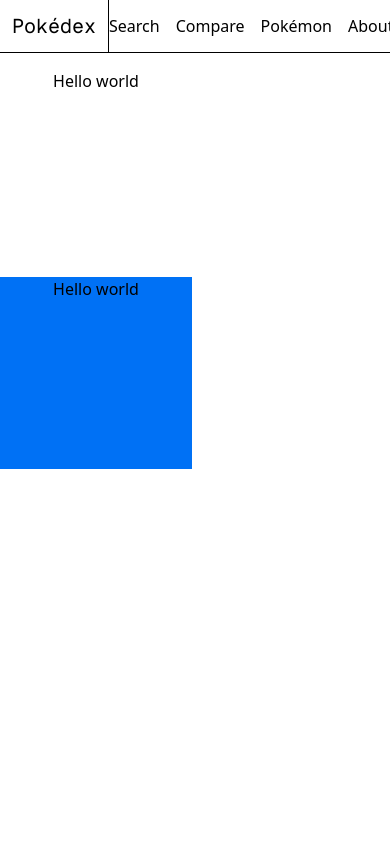
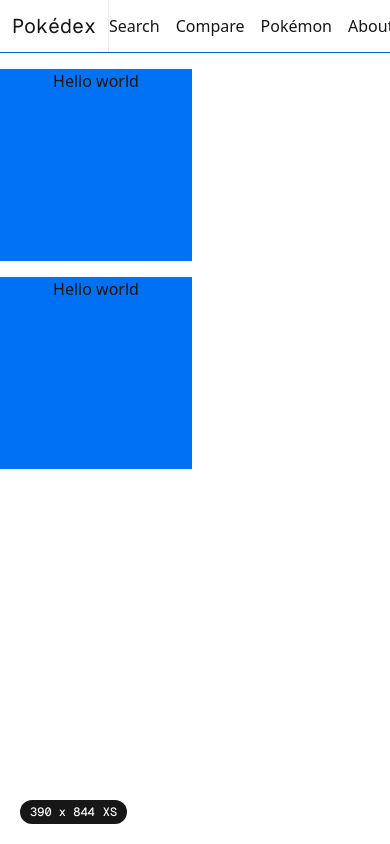
Before and after one commit to ldavidson8/pokemon-dex, a SvelteKit app: page / in a window 390 px wide. Shown: the top 844 px of the page. Built offline with nearby package versions, Linux system fonts and the light colour scheme.

Commit message:
Fixing colour syntax to be space separated.
Fixed tw config to use hsl + alpha value.
Added screen component on dev mode to show current window size + breakpoint

```diff
--- a/package.json
+++ b/package.json
@@ -16,7 +16,6 @@
 		"test:unit": "vitest"
 	},
 	"devDependencies": {
-		"@csstools/postcss-oklab-function": "^3.0.13",
 		"@playwright/test": "^1.42.1",
 		"@sveltejs/adapter-auto": "^3.2.0",
 		"@sveltejs/kit": "^2.5.5",
--- a/src/app.css
+++ b/src/app.css
@@ -12,86 +12,88 @@
 	:root,
 	.light,
 	[data-theme='light'] {
-		--gray-100-value: 0, 0%, 95%;
-		--gray-200-value: 0, 0%, 92%;
-		--gray-300-value: 0, 0%, 90%;
-		--gray-400-value: 0, 0%, 92%;
-		--gray-500-value: 0, 0%, 79%;
-		--gray-600-value: 0, 0%, 66%;
-		--gray-700-value: 0, 0%, 56%;
-		--gray-800-value: 0, 0%, 49%;
-		--gray-900-value: 0, 0%, 40%;
-		--gray-1000-value: 0, 0%, 9%;
-		--blue-100-value: 212, 100%, 97%;
-		--blue-200-value: 210, 100%, 96%;
-		--blue-300-value: 210, 100%, 94%;
-		--blue-400-value: 209, 100%, 90%;
-		--blue-500-value: 209, 100%, 80%;
-		--blue-600-value: 208, 100%, 66%;
-		--blue-700-value: 212, 100%, 48%;
-		--blue-800-value: 212, 100%, 41%;
-		--blue-900-value: 211, 100%, 42%;
-		--blue-1000-value: 211, 100%, 15%;
-		--red-100-value: 0, 100%, 97%;
-		--red-200-value: 0, 100%, 96%;
-		--red-300-value: 0, 100%, 95%;
-		--red-400-value: 0, 90%, 92%;
-		--red-500-value: 0, 82%, 85%;
-		--red-600-value: 359, 90%, 71%;
-		--red-700-value: 358, 75%, 59%;
-		--red-800-value: 358, 70%, 52%;
-		--red-900-value: 358, 66%, 48%;
-		--red-1000-value: 355, 49%, 15%;
-		--amber-100-value: 39, 100%, 95%;
-		--amber-200-value: 44, 100%, 92%;
-		--amber-300-value: 43, 96%, 90%;
-		--amber-400-value: 42, 100%, 78%;
-		--amber-500-value: 38, 100%, 71%;
-		--amber-600-value: 36, 90%, 62%;
-		--amber-700-value: 39, 100%, 57%;
-		--amber-800-value: 35, 100%, 52%;
-		--amber-900-value: 30, 100%, 32%;
-		--amber-1000-value: 20, 79%, 17%;
-		--green-100-value: 120, 60%, 96%;
-		--green-200-value: 120, 60%, 95%;
-		--green-300-value: 120, 60%, 91%;
-		--green-400-value: 122, 60%, 86%;
-		--green-500-value: 124, 60%, 75%;
-		--green-600-value: 125, 60%, 64%;
-		--green-700-value: 131, 41%, 46%;
-		--green-800-value: 132, 43%, 39%;
-		--green-900-value: 133, 50%, 32%;
-		--green-1000-value: 128, 29%, 15%;
-		--teal-100-value: 169, 70%, 96%;
-		--teal-200-value: 167, 70%, 94%;
-		--teal-300-value: 168, 70%, 90%;
-		--teal-400-value: 170, 70%, 85%;
-		--teal-500-value: 170, 70%, 72%;
-		--teal-600-value: 170, 70%, 57%;
-		--teal-700-value: 173, 80%, 36%;
-		--teal-800-value: 173, 83%, 30%;
-		--teal-900-value: 174, 91%, 25%;
-		--teal-1000-value: 171, 80%, 13%;
-		--purple-100-value: 276, 100%, 97%;
-		--purple-200-value: 277, 87%, 97%;
-		--purple-300-value: 274, 78%, 95%;
-		--purple-400-value: 276, 71%, 92%;
-		--purple-500-value: 274, 70%, 82%;
-		--purple-600-value: 273, 72%, 73%;
-		--purple-700-value: 272, 51%, 54%;
-		--purple-800-value: 272, 47%, 45%;
-		--purple-900-value: 274, 71%, 43%;
-		--purple-1000-value: 276, 100%, 15%;
-		--pink-100-value: 330, 100%, 96%;
-		--pink-200-value: 340, 90%, 96%;
-		--pink-300-value: 340, 82%, 94%;
-		--pink-400-value: 341, 76%, 91%;
-		--pink-500-value: 340, 75%, 84%;
-		--pink-600-value: 341, 75%, 73%;
-		--pink-700-value: 336, 80%, 58%;
-		--pink-800-value: 336, 74%, 51%;
-		--pink-900-value: 336, 65%, 45%;
-		--pink-1000-value: 333, 74%, 15%;
+		color-scheme: light;
+
+		--gray-100-value: 0 0% 95%;
+		--gray-200-value: 0 0% 92%;
+		--gray-300-value: 0 0% 90%;
+		--gray-400-value: 0 0% 92%;
+		--gray-500-value: 0 0% 79%;
+		--gray-600-value: 0 0% 66%;
+		--gray-700-value: 0 0% 56%;
+		--gray-800-value: 0 0% 49%;
+		--gray-900-value: 0 0% 40%;
+		--gray-1000-value: 0 0% 9%;
+		--blue-100-value: 212 100% 97%;
+		--blue-200-value: 210 100% 96%;
+		--blue-300-value: 210 100% 94%;
+		--blue-400-value: 209 100% 90%;
+		--blue-500-value: 209 100% 80%;
+		--blue-600-value: 208 100% 66%;
+		--blue-700-value: 212 100% 48%;
+		--blue-800-value: 212 100% 41%;
+		--blue-900-value: 211 100% 42%;
+		--blue-1000-value: 211 100% 15%;
+		--red-100-value: 0 100% 97%;
+		--red-200-value: 0 100% 96%;
+		--red-300-value: 0 100% 95%;
+		--red-400-value: 0 90% 92%;
+		--red-500-value: 0 82% 85%;
+		--red-600-value: 359 90% 71%;
+		--red-700-value: 358 75% 59%;
+		--red-800-value: 358 70% 52%;
+		--red-900-value: 358 66% 48%;
+		--red-1000-value: 355 49% 15%;
+		--amber-100-value: 39 100% 95%;
+		--amber-200-value: 44 100% 92%;
+		--amber-300-value: 43 96% 90%;
+		--amber-400-value: 42 100% 78%;
+		--amber-500-value: 38 100% 71%;
+		--amber-600-value: 36 90% 62%;
+		--amber-700-value: 39 100% 57%;
+		--amber-800-value: 35 100% 52%;
+		--amber-900-value: 30 100% 32%;
+		--amber-1000-value: 20 79% 17%;
+		--green-100-value: 120 60% 96%;
+		--green-200-value: 120 60% 95%;
+		--green-300-value: 120 60% 91%;
+		--green-400-value: 122 60% 86%;
+		--green-500-value: 124 60% 75%;
+		--green-600-value: 125 60% 64%;
+		--green-700-value: 131 41% 46%;
+		--green-800-value: 132 43% 39%;
+		--green-900-value: 133 50% 32%;
+		--green-1000-value: 128 29% 15%;
+		--teal-100-value: 169 70% 96%;
+		--teal-200-value: 167 70% 94%;
+		--teal-300-value: 168 70% 90%;
+		--teal-400-value: 170 70% 85%;
+		--teal-500-value: 170 70% 72%;
+		--teal-600-value: 170 70% 57%;
+		--teal-700-value: 173 80% 36%;
+		--teal-800-value: 173 83% 30%;
+		--teal-900-value: 174 91% 25%;
+		--teal-1000-value: 171 80% 13%;
+		--purple-100-value: 276 100% 97%;
+		--purple-200-value: 277 87% 97%;
+		--purple-300-value: 274 78% 95%;
+		--purple-400-value: 276 71% 92%;
+		--purple-500-value: 274 70% 82%;
+		--purple-600-value: 273 72% 73%;
+		--purple-700-value: 272 51% 54%;
+		--purple-800-value: 272 47% 45%;
+		--purple-900-value: 274 71% 43%;
+		--purple-1000-value: 276 100% 15%;
+		--pink-100-value: 330 100% 96%;
+		--pink-200-value: 340 90% 96%;
+		--pink-300-value: 340 82% 94%;
+		--pink-400-value: 341 76% 91%;
+		--pink-500-value: 340 75% 84%;
+		--pink-600-value: 341 75% 73%;
+		--pink-700-value: 336 80% 58%;
+		--pink-800-value: 336 74% 51%;
+		--pink-900-value: 336 65% 45%;
+		--pink-1000-value: 333 74% 15%;
 		--gray-alpha-100: rgba(0 0 0 / 5%);
 		--gray-alpha-200: rgba(0 0 0 / 8%);
 		--gray-alpha-300: rgba(0 0 0 / 10%);
@@ -108,86 +110,88 @@
 
 	.dark,
 	[data-theme='dark'] {
-		--gray-100-value: 0, 0%, 10%;
-		--gray-200-value: 0, 0%, 12%;
-		--gray-300-value: 0, 0%, 16%;
-		--gray-400-value: 0, 0%, 18%;
-		--gray-500-value: 0, 0%, 27%;
-		--gray-600-value: 0, 0%, 53%;
-		--gray-700-value: 0, 0%, 56%;
-		--gray-800-value: 0, 0%, 49%;
-		--gray-900-value: 0, 0%, 63%;
-		--gray-1000-value: 0, 0%, 93%;
-		--blue-100-value: 216, 50%, 12%;
-		--blue-200-value: 214, 59%, 15%;
-		--blue-300-value: 213, 71%, 20%;
-		--blue-400-value: 212, 78%, 23%;
-		--blue-500-value: 211, 86%, 27%;
-		--blue-600-value: 206, 100%, 50%;
-		--blue-700-value: 212, 100%, 48%;
-		--blue-800-value: 212, 100%, 41%;
-		--blue-900-value: 210, 100%, 66%;
-		--blue-1000-value: 206, 100%, 96%;
-		--red-100-value: 357, 37%, 12%;
-		--red-200-value: 357, 46%, 16%;
-		--red-300-value: 356, 54%, 22%;
-		--red-400-value: 357, 55%, 26%;
-		--red-500-value: 357, 60%, 32%;
-		--red-600-value: 358, 75%, 59%;
-		--red-700-value: 358, 75%, 59%;
-		--red-800-value: 358, 69%, 52%;
-		--red-900-value: 358, 100%, 69%;
-		--red-1000-value: 353, 90%, 96%;
-		--amber-100-value: 35, 100%, 8%;
-		--amber-200-value: 32, 100%, 10%;
-		--amber-300-value: 33, 100%, 15%;
-		--amber-400-value: 35, 100%, 17%;
-		--amber-500-value: 35, 91%, 22%;
-		--amber-600-value: 39, 85%, 49%;
-		--amber-700-value: 39, 100%, 57%;
-		--amber-800-value: 35, 100%, 52%;
-		--amber-900-value: 35, 100%, 52%;
-		--amber-1000-value: 40, 94%, 93%;
-		--green-100-value: 136, 50%, 9%;
-		--green-200-value: 137, 50%, 12%;
-		--green-300-value: 136, 50%, 14%;
-		--green-400-value: 135, 70%, 16%;
-		--green-500-value: 135, 70%, 23%;
-		--green-600-value: 135, 70%, 34%;
-		--green-700-value: 131, 41%, 46%;
-		--green-800-value: 132, 43%, 39%;
-		--green-900-value: 131, 43%, 57%;
-		--green-1000-value: 136, 73%, 94%;
-		--teal-100-value: 169, 78%, 7%;
-		--teal-200-value: 170, 74%, 9%;
-		--teal-300-value: 171, 75%, 13%;
-		--teal-400-value: 171, 85%, 13%;
-		--teal-500-value: 172, 85%, 20%;
-		--teal-600-value: 172, 85%, 32%;
-		--teal-700-value: 173, 80%, 36%;
-		--teal-800-value: 173, 83%, 30%;
-		--teal-900-value: 174, 90%, 41%;
-		--teal-1000-value: 166, 71%, 93%;
-		--purple-100-value: 283, 30%, 12%;
-		--purple-200-value: 281, 38%, 16%;
-		--purple-300-value: 279, 44%, 23%;
-		--purple-400-value: 277, 46%, 28%;
-		--purple-500-value: 274, 49%, 35%;
-		--purple-600-value: 272, 51%, 54%;
-		--purple-700-value: 272, 51%, 54%;
-		--purple-800-value: 272, 47%, 45%;
-		--purple-900-value: 275, 80%, 71%;
-		--purple-1000-value: 281, 73%, 96%;
-		--pink-100-value: 335, 32%, 12%;
-		--pink-200-value: 335, 43%, 16%;
-		--pink-300-value: 335, 47%, 21%;
-		--pink-400-value: 335, 51%, 22%;
-		--pink-500-value: 335, 57%, 27%;
-		--pink-600-value: 336, 75%, 40%;
-		--pink-700-value: 336, 80%, 58%;
-		--pink-800-value: 336, 74%, 51%;
-		--pink-900-value: 341, 90%, 67%;
-		--pink-1000-value: 333, 90%, 96%;
+		color-scheme: dark;
+
+		--gray-100-value: 0 0% 10%;
+		--gray-200-value: 0 0% 12%;
+		--gray-300-value: 0 0% 16%;
+		--gray-400-value: 0 0% 18%;
+		--gray-500-value: 0 0% 27%;
+		--gray-600-value: 0 0% 53%;
+		--gray-700-value: 0 0% 56%;
+		--gray-800-value: 0 0% 49%;
+		--gray-900-value: 0 0% 63%;
+		--gray-1000-value: 0 0% 93%;
+		--blue-100-value: 216 50% 12%;
+		--blue-200-value: 214 59% 15%;
+		--blue-300-value: 213 71% 20%;
+		--blue-400-value: 212 78% 23%;
+		--blue-500-value: 211 86% 27%;
+		--blue-600-value: 206 100% 50%;
+		--blue-700-value: 212 100% 48%;
+		--blue-800-value: 212 100% 41%;
+		--blue-900-value: 210 100% 66%;
+		--blue-1000-value: 206 100% 96%;
+		--red-100-value: 357 37% 12%;
+		--red-200-value: 357 46% 16%;
+		--red-300-value: 356 54% 22%;
+		--red-400-value: 357 55% 26%;
+		--red-500-value: 357 60% 32%;
+		--red-600-value: 358 75% 59%;
+		--red-700-value: 358 75% 59%;
+		--red-800-value: 358 69% 52%;
+		--red-900-value: 358 100% 69%;
+		--red-1000-value: 353 90% 96%;
+		--amber-100-value: 35 100% 8%;
+		--amber-200-value: 32 100% 10%;
+		--amber-300-value: 33 100% 15%;
+		--amber-400-value: 35 100% 17%;
+		--amber-500-value: 35 91% 22%;
+		--amber-600-value: 39 85% 49%;
+		--amber-700-value: 39 100% 57%;
+		--amber-800-value: 35 100% 52%;
+		--amber-900-value: 35 100% 52%;
+		--amber-1000-value: 40 94% 93%;
+		--green-100-value: 136 50% 9%;
+		--green-200-value: 137 50% 12%;
+		--green-300-value: 136 50% 14%;
+		--green-400-value: 135 70% 16%;
+		--green-500-value: 135 70% 23%;
+		--green-600-value: 135 70% 34%;
+		--green-700-value: 131 41% 46%;
+		--green-800-value: 132 43% 39%;
+		--green-900-value: 131 43% 57%;
+		--green-1000-value: 136 73% 94%;
+		--teal-100-value: 169 78% 7%;
+		--teal-200-value: 170 74% 9%;
+		--teal-300-value: 171 75% 13%;
+		--teal-400-value: 171 85% 13%;
+		--teal-500-value: 172 85% 20%;
+		--teal-600-value: 172 85% 32%;
+		--teal-700-value: 173 80% 36%;
+		--teal-800-value: 173 83% 30%;
+		--teal-900-value: 174 90% 41%;
+		--teal-1000-value: 166 71% 93%;
+		--purple-100-value: 283 30% 12%;
+		--purple-200-value: 281 38% 16%;
+		--purple-300-value: 279 44% 23%;
+		--purple-400-value: 277 46% 28%;
+		--purple-500-value: 274 49% 35%;
+		--purple-600-value: 272 51% 54%;
+		--purple-700-value: 272 51% 54%;
+		--purple-800-value: 272 47% 45%;
+		--purple-900-value: 275 80% 71%;
+		--purple-1000-value: 281 73% 96%;
+		--pink-100-value: 335 32% 12%;
+		--pink-200-value: 335 43% 16%;
+		--pink-300-value: 335 47% 21%;
+		--pink-400-value: 335 51% 22%;
+		--pink-500-value: 335 57% 27%;
+		--pink-600-value: 336 75% 40%;
+		--pink-700-value: 336 80% 58%;
+		--pink-800-value: 336 74% 51%;
+		--pink-900-value: 341 90% 67%;
+		--pink-1000-value: 333 90% 96%;
 		--gray-alpha-100: hsla(0 0% 100% / 6%);
 		--gray-alpha-200: hsla(0 0% 100% / 9%);
 		--gray-alpha-300: hsla(0 0% 100% / 13%);
@@ -200,7 +204,6 @@
 		--gray-alpha-1000: hsla(0 0% 100% / 92%);
 		--background-100: #0a0a0a;
 		--background-200: #000;
-	}
 	}
 
 	@media (color-gamut: p3) {
@@ -277,5 +280,84 @@
 				--pink-900-value: oklch(53.5% 0.2058 2.84);
 				--pink-1000-value: oklch(26% 0.0977 359);
 			}
+
+			.dark,
+			[data-theme='dark'] {
+				--blue-100-value: oklch(22.17% 0.069 259.89);
+				--blue-200-value: oklch(25.45% 0.0811 255.8);
+				--blue-300-value: oklch(30.86% 0.1022 255.21);
+				--blue-400-value: oklch(34.1% 0.121 254.74);
+				--blue-500-value: oklch(38.5% 0.1403 254.4);
+				--blue-600-value: oklch(64.94% 0.1982 251.8132);
+				--blue-700-value: oklch(57.61% 0.2321 258.23);
+				--blue-800-value: oklch(51.51% 0.2307 257.85);
+				--blue-900-value: oklch(71.7% 0.1648 250.7936);
+				--blue-1000-value: oklch(96.75% 0.0179 242.4234);
+				--red-100-value: oklch(22.1% 0.0657 15.11);
+				--red-200-value: oklch(25.93% 0.0834 19.02);
+				--red-300-value: oklch(31.47% 0.1105 20.96);
+				--red-400-value: oklch(35.27% 0.1273 21.23);
+				--red-500-value: oklch(40.68% 0.1479 23.16);
+				--red-600-value: oklch(62.56% 0.2277 23.03);
+				--red-700-value: oklch(62.56% 0.2234 23.03);
+				--red-800-value: oklch(58.01% 0.227 25.12);
+				--red-900-value: oklch(69.96% 0.2136 22.03);
+				--red-1000-value: oklch(95.6% 0.0293 6.61);
+				--amber-100-value: oklch(22.46% 0.0538 76.04);
+				--amber-200-value: oklch(24.95% 0.0642 64.78);
+				--amber-300-value: oklch(32.34% 0.0837 63.83);
+				--amber-400-value: oklch(35.53% 0.0903 66.2971);
+				--amber-500-value: oklch(41.55% 0.1044 67.98);
+				--amber-600-value: oklch(75.04% 0.1737 74.49);
+				--amber-700-value: oklch(81.87% 0.1969 76.46);
+				--amber-800-value: oklch(77.21% 0.1991 64.28);
+				--amber-900-value: oklch(77.21% 0.1991 64.28);
+				--amber-1000-value: oklch(96.7% 0.0418 84.59);
+				--green-100-value: oklch(23.09% 0.0716 149.68);
+				--green-200-value: oklch(27.12% 0.0895 150.09);
+				--green-300-value: oklch(29.84% 0.096 149.25);
+				--green-400-value: oklch(34.39% 0.1039 147.78);
+				--green-500-value: oklch(44.19% 0.1484 147.2);
+				--green-600-value: oklch(58.11% 0.1815 146.55);
+				--green-700-value: oklch(64.58% 0.199 147.27);
+				--green-800-value: oklch(57.81% 0.1776 147.5);
+				--green-900-value: oklch(73.1% 0.2158 148.29);
+				--green-1000-value: oklch(96.76% 0.056 154.18);
+				--teal-100-value: oklch(22.1% 0.0544 178.74);
+				--teal-200-value: oklch(25.06% 0.062 178.76);
+				--teal-300-value: oklch(31.5% 0.0767 180.99);
+				--teal-400-value: oklch(32.43% 0.0763 180.13);
+				--teal-500-value: oklch(43.35% 0.1055 180.97);
+				--teal-600-value: oklch(60.71% 0.1485 180.24);
+				--teal-700-value: oklch(64.92% 0.1403 181.95);
+				--teal-800-value: oklch(57.53% 0.1392 181.66);
+				--teal-900-value: oklch(74.56% 0.1765 182.8);
+				--teal-1000-value: oklch(96.46% 0.056 180.29);
+				--purple-100-value: oklch(22.34% 0.0779 316.87);
+				--purple-200-value: oklch(25.91% 0.0921 314.41);
+				--purple-300-value: oklch(31.98% 0.1219 312.41);
+				--purple-400-value: oklch(35.93% 0.1504 309.78);
+				--purple-500-value: oklch(40.99% 0.1721 307.92);
+				--purple-600-value: oklch(55.5% 0.2191 306.12);
+				--purple-700-value: oklch(55.5% 0.2186 306.12);
+				--purple-800-value: oklch(48.58% 0.2102 305.73);
+				--purple-900-value: oklch(69.87% 0.2037 309.51);
+				--purple-1000-value: oklch(96.1% 0.0304 316.46);
+				--pink-100-value: oklch(22.67% 0.0628 354.73);
+				--pink-200-value: oklch(26.2% 0.0859 356.68);
+				--pink-300-value: oklch(31.15% 0.1067 355.93);
+				--pink-400-value: oklch(32.13% 0.1174 356.71);
+				--pink-500-value: oklch(37.01% 0.1453 358.39);
+				--pink-600-value: oklch(50.33% 0.2089 4.33);
+				--pink-700-value: oklch(63.52% 0.2346 1.01);
+				--pink-800-value: oklch(59.51% 0.2429 4.21);
+				--pink-900-value: oklch(69.36% 0.2223 3.91);
+				--pink-1000-value: oklch(95.74% 0.0326 350.08);
 			}
 		}
+	}
+
+	body {
+		@apply bg-background-100 text-gray-1000 transition-colors duration-200;
+	}
+}
--- /dev/null
+++ b/src/lib/components/utils/screen.svelte
@@ -0,0 +1,34 @@
+<script>
+	import { onMount } from 'svelte';
+
+	let width = 0;
+	let height = 0;
+
+	onMount(() => {
+		updateDimensions();
+		window.addEventListener('resize', updateDimensions);
+
+		return () => {
+			window.removeEventListener('resize', updateDimensions);
+		};
+	});
+
+	function updateDimensions() {
+		width = window.innerWidth;
+		height = window.innerHeight;
+	}
+</script>
+
+<div
+	class="fixed bottom-5 left-5 z-50 flex items-center space-x-2 rounded-full bg-gray-1000 px-2.5 py-1 font-mono text-xs font-medium text-background-100"
+>
+	<span>
+		{width.toLocaleString()} x {height.toLocaleString()}
+	</span>
+	<span class="sm:hidden">XS</span>
+	<span class="hidden sm:inline md:hidden">SM</span>
+	<span class="hidden md:inline lg:hidden">MD</span>
+	<span class="hidden lg:inline xl:hidden">LG</span>
+	<span class="hidden xl:inline 2xl:hidden">XL</span>
+	<span class="hidden 2xl:inline">2XL</span>
+</div>
--- a/src/routes/+layout.svelte
+++ b/src/routes/+layout.svelte
@@ -5,6 +5,7 @@
 	import Header from '$lib/components/Header.svelte';
 
 	import { browser } from '$app/environment';
+	import Screen from '$lib/components/utils/screen.svelte';
 	import { QueryClient, QueryClientProvider } from '@tanstack/svelte-query';
 
 	const queryClient = new QueryClient({
@@ -24,4 +25,5 @@
 <QueryClientProvider client={queryClient}>
 	<Header />
 	<slot />
+	<Screen />
 </QueryClientProvider>
```
Also changed, not shown: src/app.html (+18 -5 lines), tailwind.config.ts (+87 -83 lines), 1 other file (tests, documents, lock files or other folders). Lines whose indentation alone changed are shown as unchanged.
